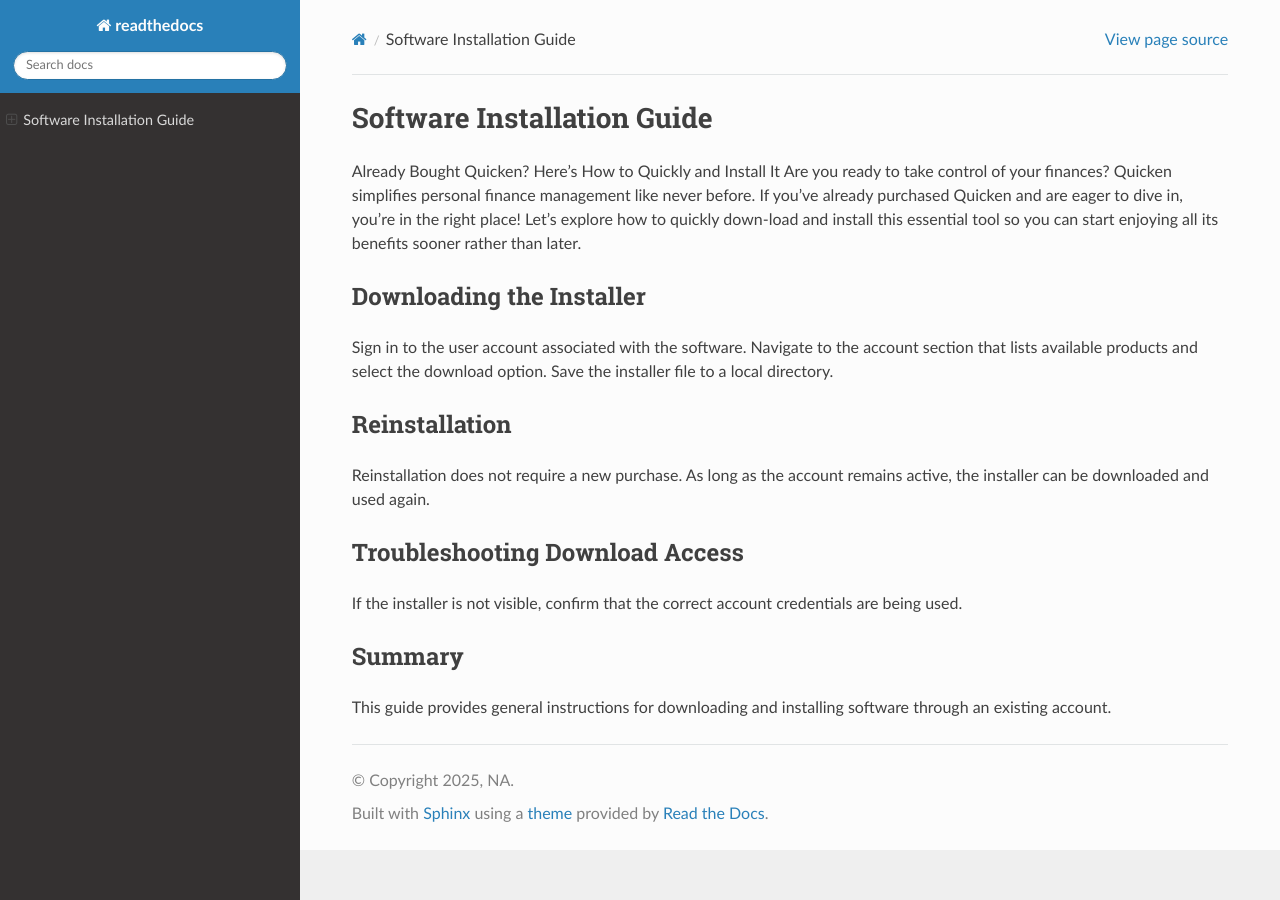
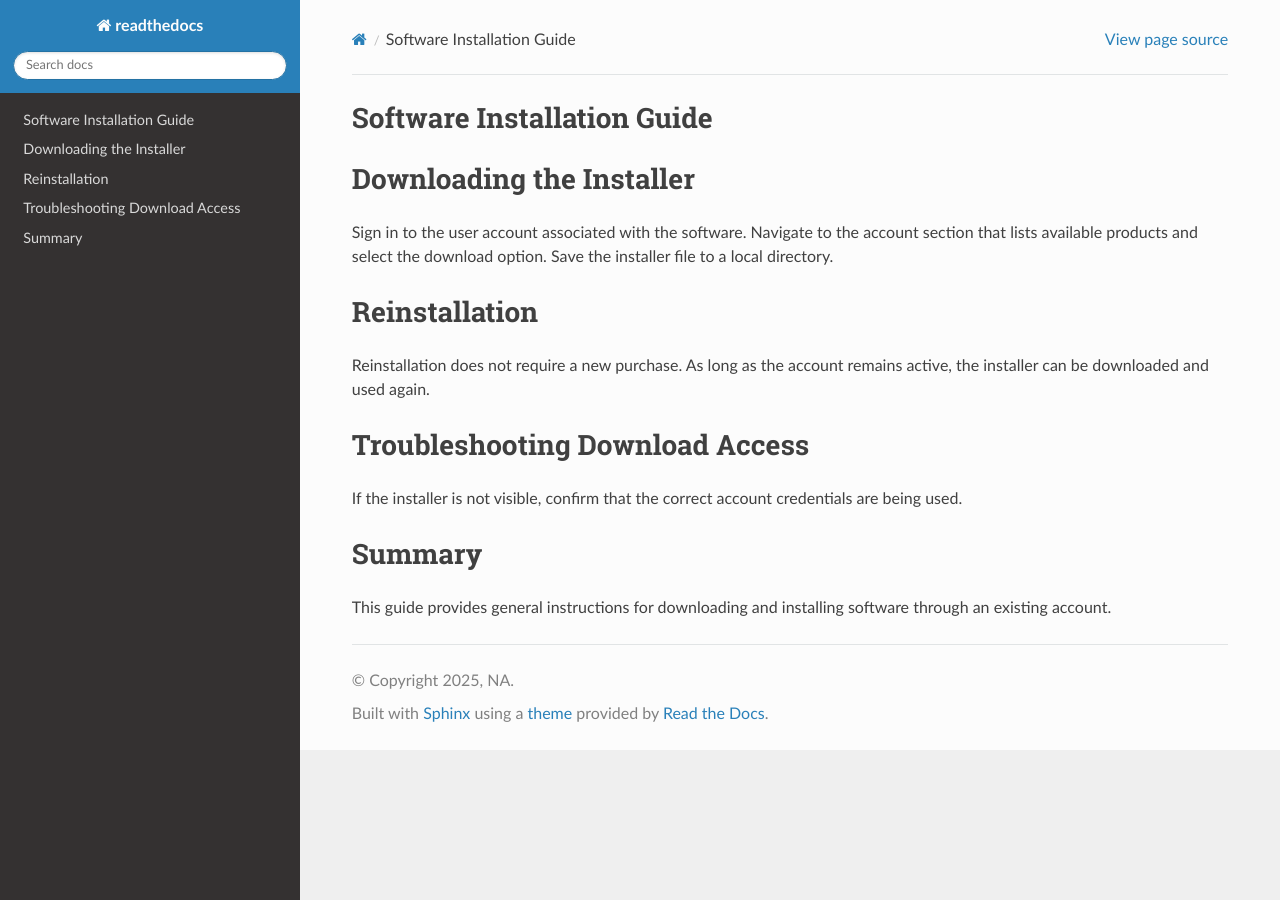
Before and after one commit to jrstanytr/quickmyen, a Sphinx documentation site: the page built from source/index.rst, in a window 1280 px wide. Built offline with Sphinx 7.4.7 and the Read the Docs theme 3.1.0, drawn with Linux system fonts in a browser that asks for light colours.

Commit message:
Update index.rst

```diff
--- a/source/index.rst
+++ b/source/index.rst
@@ -1,8 +1,7 @@
 Software Installation Guide
-===========================
+---------------------------
 
-Already Bought Quicken? Here’s How to Quickly and Install It
-Are you ready to take control of your finances? Quicken simplifies personal finance management like never before. If you've already purchased Quicken and are eager to dive in, you're in the right place! Let's explore how to quickly down-load and install this essential tool so you can start enjoying all its benefits sooner rather than later.
+
 
 Downloading the Installer
 -------------------------
```
